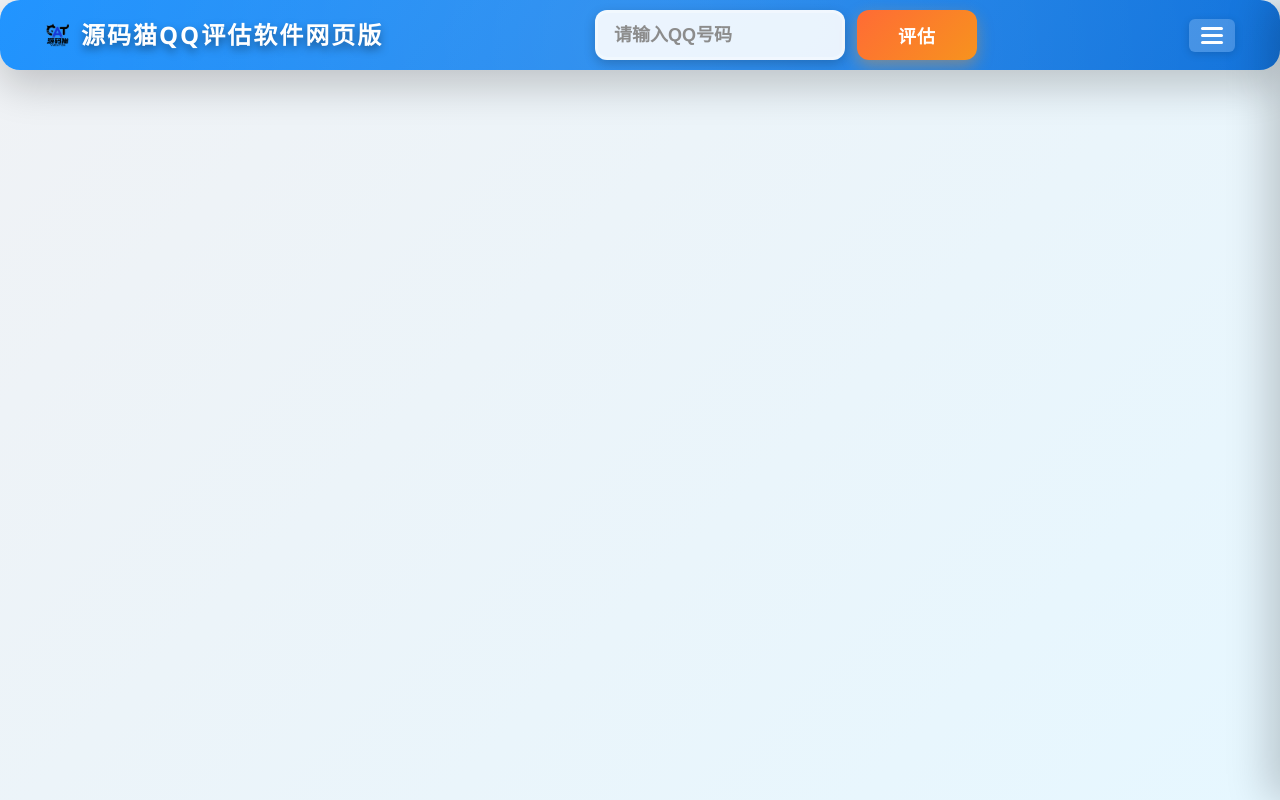
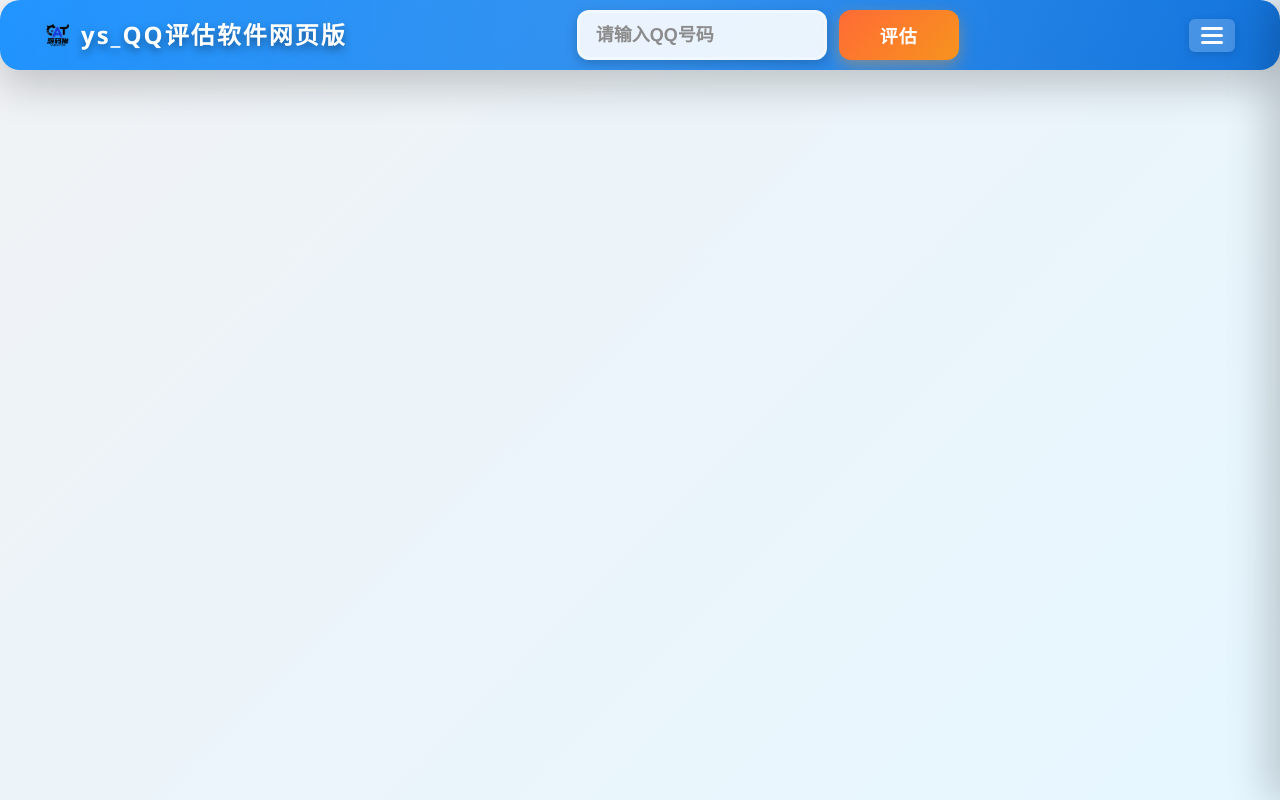
Before and after one commit to yangshuang9889/QQ-Number-Value-Evaluation-Tool, a plain HTML site: page index.html in a window 1280 px wide. Drawn offline with Linux system fonts and the light colour scheme.

Commit message:
Update index.html

```diff
--- a/index.html
+++ b/index.html
@@ -4,7 +4,7 @@
 <head>
     <meta charset="UTF-8">
     <meta name="viewport" content="width=device-width, initial-scale=1.0">
-    <title>源码猫QQ评估软件网页版</title>
+    <title>ys_Q评估软件网页版</title>
     <meta name="keywords" content="QQ评估软件网页版,QQ价值分析,QQ号码评估,专业QQ分析工具">
     <meta name="description" content="QQ评估软件网页版是一款专业的QQ号码价值分析工具，提供全面的QQ等级、会员信息和价值评估。">
     <link rel="shortcut icon" href="/favicon.ico" type="image/x-icon">
@@ -17,7 +17,7 @@
             <div class="header-content">
                 <div class="logo-section">
                     <img src="static/picture/logo.png" alt="QQ评估软件网页版" class="logo-icon">
-                    <h1 class="app-title">源码猫QQ评估软件网页版</h1>
+                    <h1 class="app-title">ys_QQ评估软件网页版</h1>
                 </div>
                 <div class="header-input-group">
                     <input type="text" id="qqInput" class="header-qq-input" placeholder="请输入QQ号码" maxlength="11">
```
